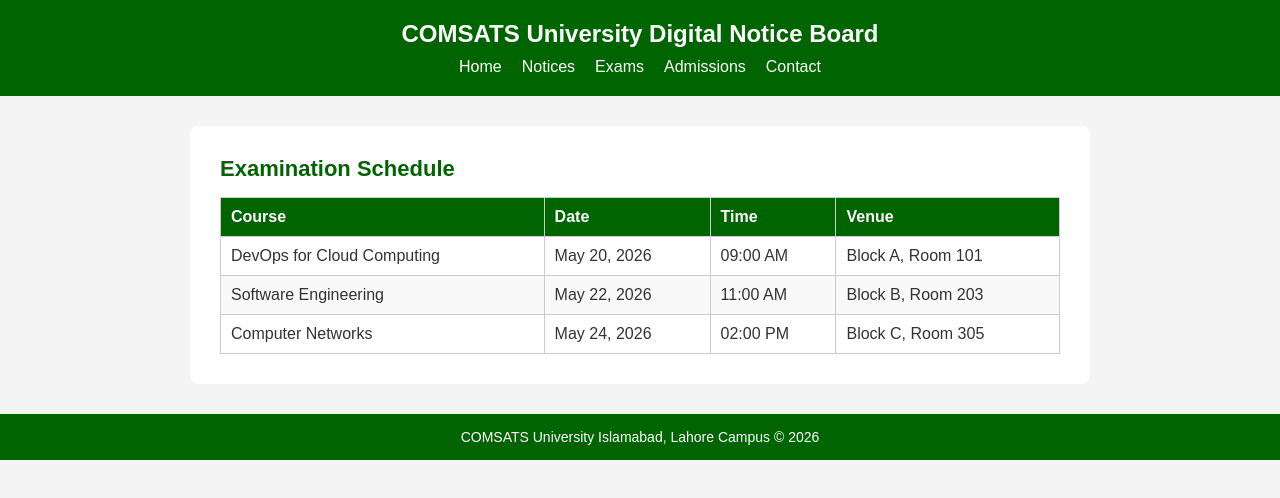
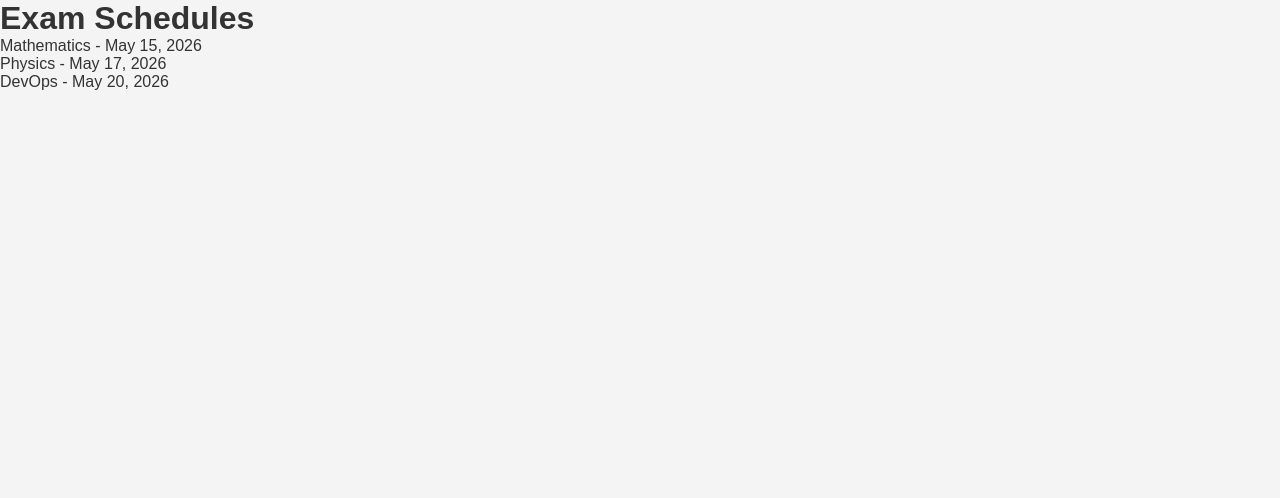
Before and after one commit to fatima-azfarr/uni-notice-board, a website: page src/exams.html in a window 1280 px wide. Drawn offline with Linux system fonts and the light colour scheme.

Commit message:
feat: add exams page

```diff
--- a/src/exams.html
+++ b/src/exams.html
@@ -2,58 +2,15 @@
 <html lang="en">
 <head>
   <meta charset="UTF-8">
-  <meta name="viewport" content="width=device-width, initial-scale=1.0">
-  <title>COMSATS Notice Board - Exams</title>
+  <title>Exams - Uni Notice Board</title>
   <link rel="stylesheet" href="../styles/style.css">
 </head>
 <body>
-  <header>
-    <h1>COMSATS University Digital Notice Board</h1>
-    <nav>
-      <ul>
-        <li><a href="index.html">Home</a></li>
-        <li><a href="notices.html">Notices</a></li>
-        <li><a href="exams.html">Exams</a></li>
-        <li><a href="admissions.html">Admissions</a></li>
-        <li><a href="contact.html">Contact</a></li>
-      </ul>
-    </nav>
-  </header>
-  <main>
-    <h2>Examination Schedule</h2>
-    <table>
-      <thead>
-        <tr>
-          <th>Course</th>
-          <th>Date</th>
-          <th>Time</th>
-          <th>Venue</th>
-        </tr>
-      </thead>
-      <tbody>
-        <tr>
-          <td>DevOps for Cloud Computing</td>
-          <td>May 20, 2026</td>
-          <td>09:00 AM</td>
-          <td>Block A, Room 101</td>
-        </tr>
-        <tr>
-          <td>Software Engineering</td>
-          <td>May 22, 2026</td>
-          <td>11:00 AM</td>
-          <td>Block B, Room 203</td>
-        </tr>
-        <tr>
-          <td>Computer Networks</td>
-          <td>May 24, 2026</td>
-          <td>02:00 PM</td>
-          <td>Block C, Room 305</td>
-        </tr>
-      </tbody>
-    </table>
-  </main>
-  <footer>
-    <p>COMSATS University Islamabad, Lahore Campus &copy; 2026</p>
-  </footer>
+  <h1>Exam Schedules</h1>
+  <ul>
+    <li>Mathematics - May 15, 2026</li>
+    <li>Physics - May 17, 2026</li>
+    <li>DevOps - May 20, 2026</li>
+  </ul>
 </body>
 </html>
```
